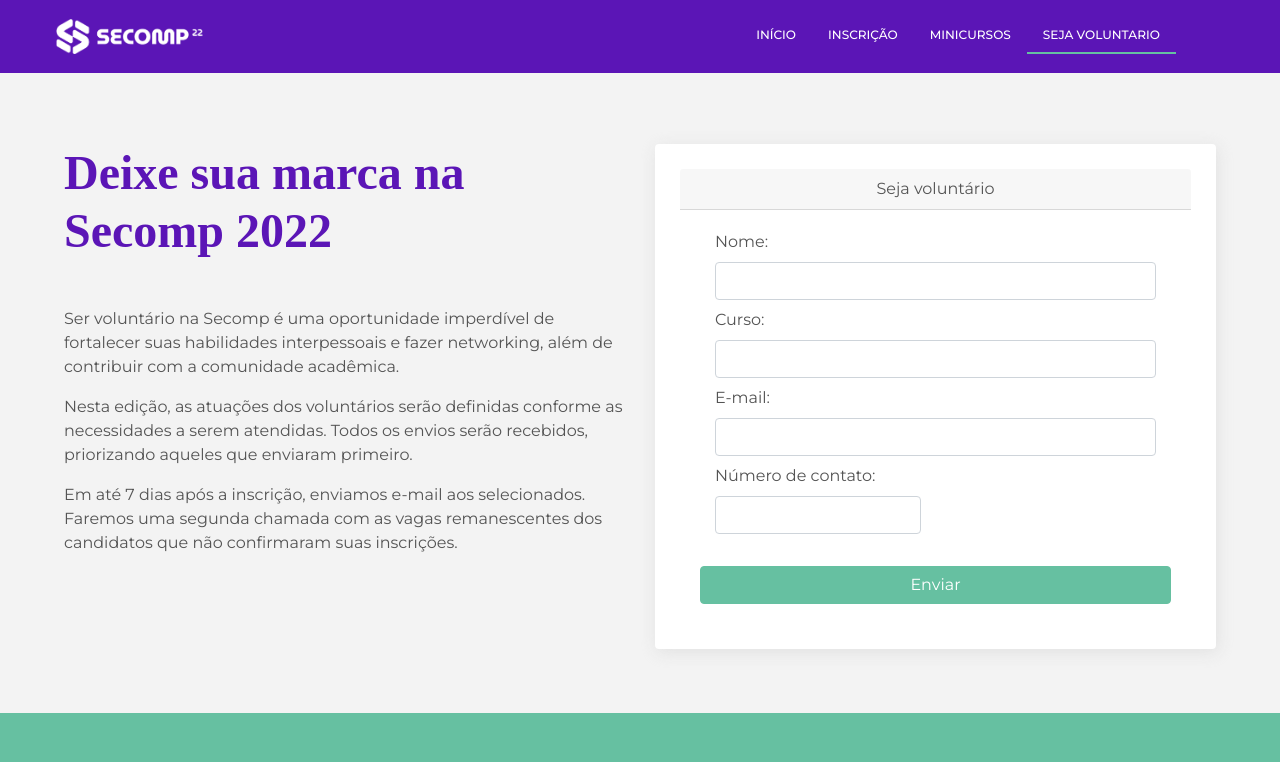
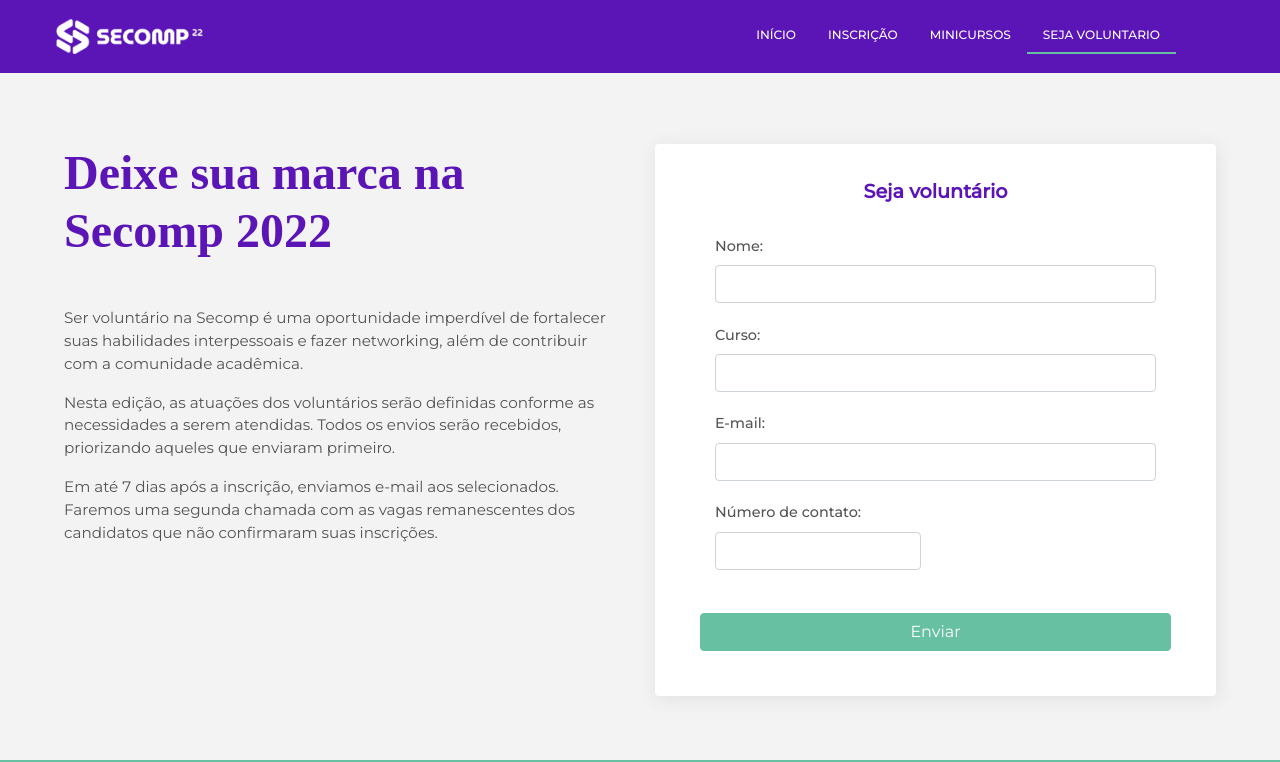
Before and after one commit to GiulianaCDA/Secomp, an Angular app in the folder secomp2022/: page /sejavoluntario in a window 1280 px wide. Shown: the top 762 px of the page. Built offline with nearby package versions, Linux system fonts and the light colour scheme; a web font is replaced by a local one.

Commit message:
ajusta pagina de voluntarios

```diff
--- a/secomp2022/src/app/components/secomp-input/secomp-input.component.scss
+++ b/secomp2022/src/app/components/secomp-input/secomp-input.component.scss
@@ -0,0 +1,8 @@
+label{
+    font-size: .9em;
+    font-weight: 500;
+}
+
+input{
+    margin-bottom: 1.2em;
+}
--- a/secomp2022/src/app/pages/voluntarios/voluntarios.component.html
+++ b/secomp2022/src/app/pages/voluntarios/voluntarios.component.html
@@ -2,7 +2,7 @@
 
 <div class="spacing">
   <div class="row">
-      <div class="col-md-6">
+      <div class="col-md-6  texto-voluntarios">
           <h1 class="card-title text-purple">Deixe sua marca na <br>Secomp 2022</h1>
           <p>Ser voluntário na Secomp é uma oportunidade imperdível de fortalecer suas habilidades
             interpessoais e fazer networking, além de contribuir com a comunidade acadêmica.
--- a/secomp2022/src/app/pages/voluntarios/voluntarios.component.scss
+++ b/secomp2022/src/app/pages/voluntarios/voluntarios.component.scss
@@ -12,3 +12,15 @@
     padding: 25px;
     box-shadow: 0.1em 0.2em 1em #d7d7d79e;
 }
+
+.card-header{
+    border: none;
+    background: none;
+    font-size: 1.2em;
+    color: #5b15b6;
+    font-weight: 600;
+}
+
+.texto-voluntarios{
+    font-size: .95em;
+}
```
